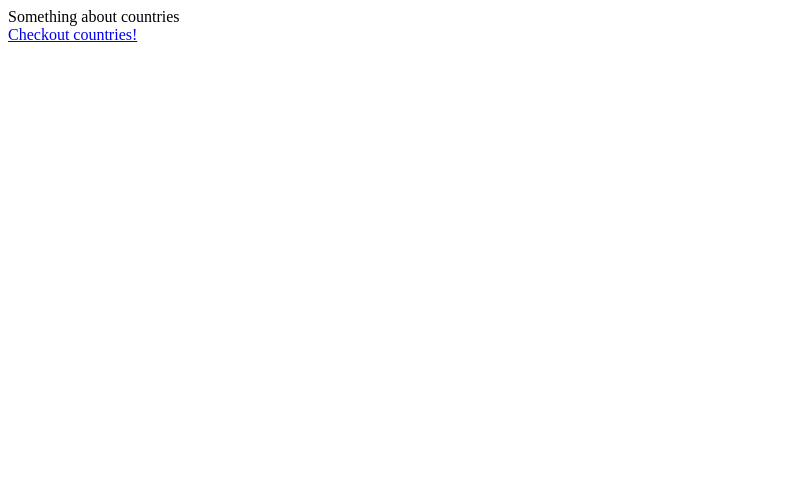
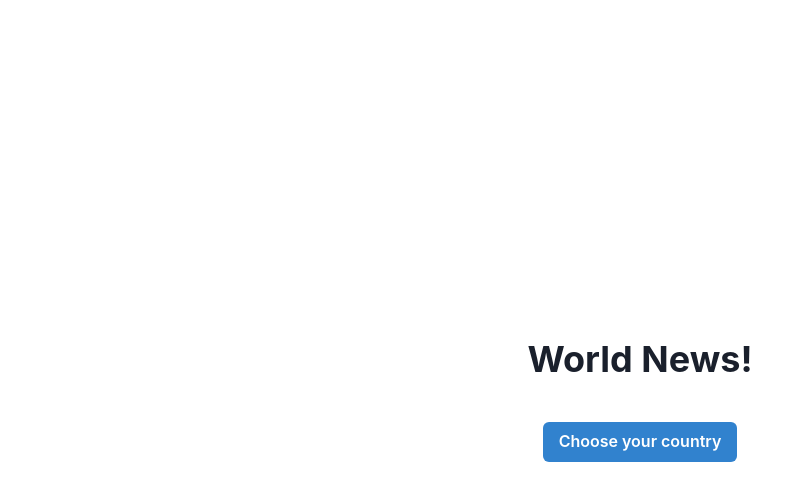
Before and after one commit to jonamat/nextjs-news, a Next.js app: page / in a window 1280 px wide. Shown: the top 500 px of the page, without its empty margins (0-805 px from the left). Built offline with nearby package versions, Linux system fonts and the light colour scheme.

Commit message:
Sketch ui #1

```diff
--- a/package.json
+++ b/package.json
@@ -8,7 +8,11 @@
     "type-check": "tsc"
   },
   "dependencies": {
+    "@chakra-ui/react": "^1.6.3",
+    "@emotion/react": "^11",
+    "@emotion/styled": "^11",
     "axios": "^0.21.1",
+    "framer-motion": "^4",
     "next": "latest",
     "react": "^17.0.2",
     "react-dom": "^17.0.2",
--- a/pages/_app.jsx
+++ b/pages/_app.jsx
@@ -1,6 +1,7 @@
 import { useState } from "react";
 import { QueryClient, QueryClientProvider } from "react-query";
 import { Hydrate } from "react-query/hydration";
+import { ChakraProvider } from "@chakra-ui/react"
 
 export default function MyApp({ Component, pageProps }) {
   const [queryClient] = useState(() => new QueryClient());
@@ -8,7 +9,9 @@ export default function MyApp({ Component, pageProps }) {
   return (
     <QueryClientProvider client={queryClient}>
       <Hydrate state={pageProps.dehydratedState}>
-        <Component {...pageProps} />
+        <ChakraProvider resetCSS>
+          <Component {...pageProps} />
+        </ChakraProvider>
       </Hydrate>
     </QueryClientProvider>
   );
--- a/pages/index.tsx
+++ b/pages/index.tsx
@@ -1,12 +1,20 @@
 import { FC } from "react";
 import Link from "next/link";
 import { COUNTRIES_PAGE } from "../locations/pages";
+import { Button, Flex, Heading, Center } from "@chakra-ui/react";
 
 const Home: FC = () => {
   return (
     <>
-      <div>Something about countries</div>
-      <Link href={COUNTRIES_PAGE}>Checkout countries!</Link>
+      <Center h="100vh">
+        <Flex p="10" direction="column" align="center" justify="center">
+          <Heading mb={10}>World News!</Heading>
+
+          <Link href={COUNTRIES_PAGE}>
+            <Button colorScheme="blue">Choose your country</Button>
+          </Link>
+        </Flex>
+      </Center>
     </>
   );
 };
```
Also changed, not shown: pages/countries.tsx (+21 -11 lines).
